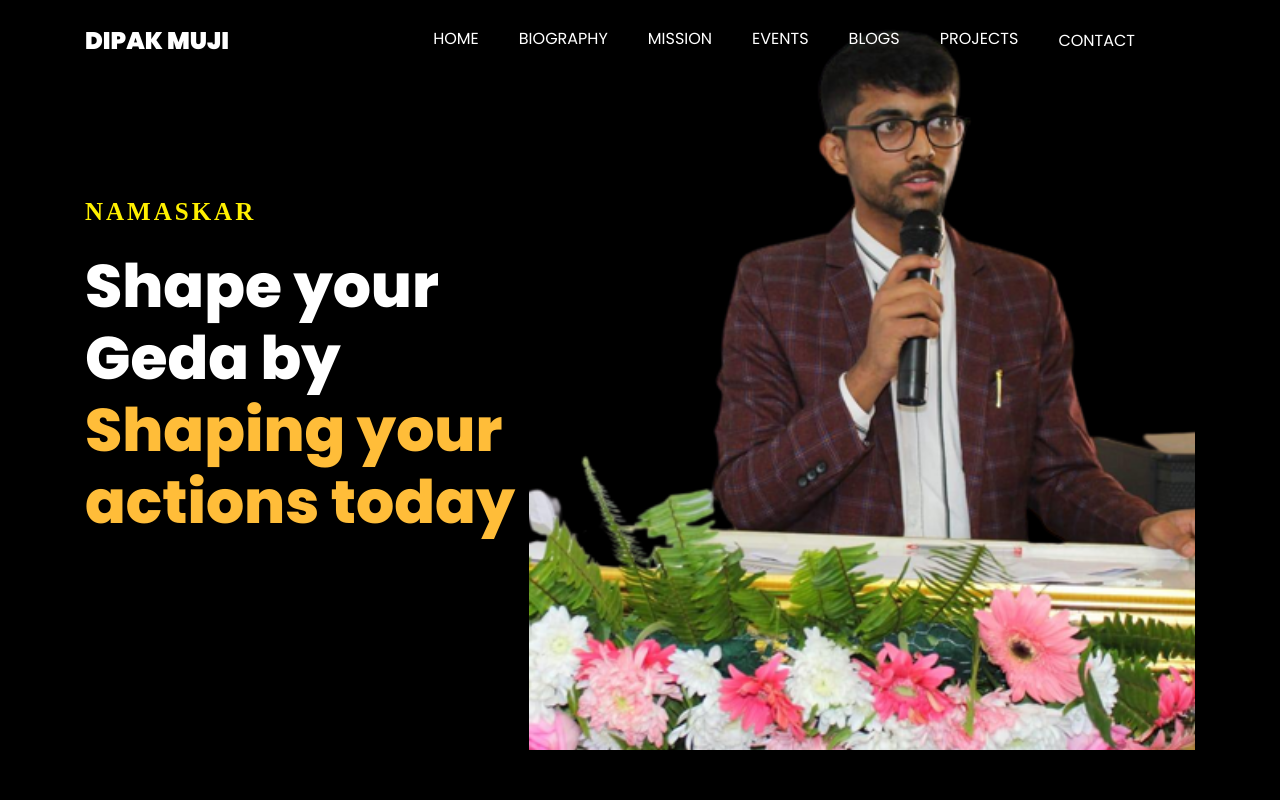
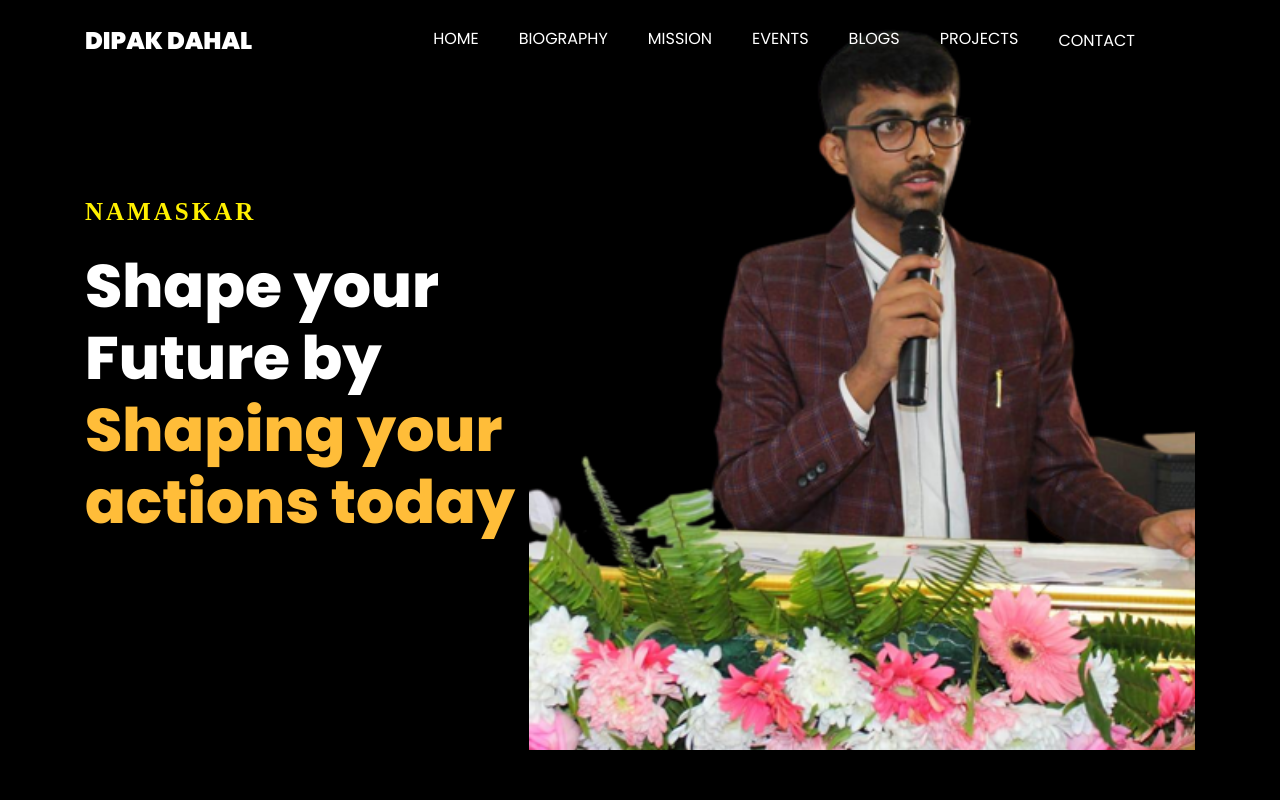
Before and after one commit to Dipak-Dahal/dipakdahal.com.np, a plain HTML site: page clark-master/index.html in a window 1280 px wide. Shown: the top 800 px of the page. Drawn offline with Linux system fonts and the light colour scheme; files whose address does not match are found by name.

Commit message:
Modified

```diff
--- a/clark-master/index.html
+++ b/clark-master/index.html
@@ -27,7 +27,7 @@
 
     <nav class="navbar navbar-expand-lg navbar-dark ftco_navbar ftco-navbar-light site-navbar-target" id="ftco-navbar">
 	    <div class="container">
-	      <a class="navbar-brand" href="index.html">Dipak  Muji </a>
+	      <a class="navbar-brand" href="index.html">Dipak  Dahal</a>
 	      <button class="navbar-toggler js-fh5co-nav-toggle fh5co-nav-toggle" type="button" data-toggle="collapse" data-target="#ftco-nav" aria-controls="ftco-nav" aria-expanded="false" aria-label="Toggle navigation">
 	        <span class="oi oi-menu"></span> Menu
 	      </button>
@@ -58,7 +58,7 @@
 		          <div class="one-forth d-flex  align-items-center ftco-animate" data-scrollax=" properties: { translateY: '70%' }">
 		          	<div class="text">
 		          		<span class="subheading">Namaskar</span>
-			            <h1 class="mb-4 mt-3">Shape your Geda by<span> Shaping your actions today</span></h1>
+			            <h1 class="mb-4 mt-3">Shape your Future by<span> Shaping your actions today</span></h1>
 
 
 		            </div>
```
